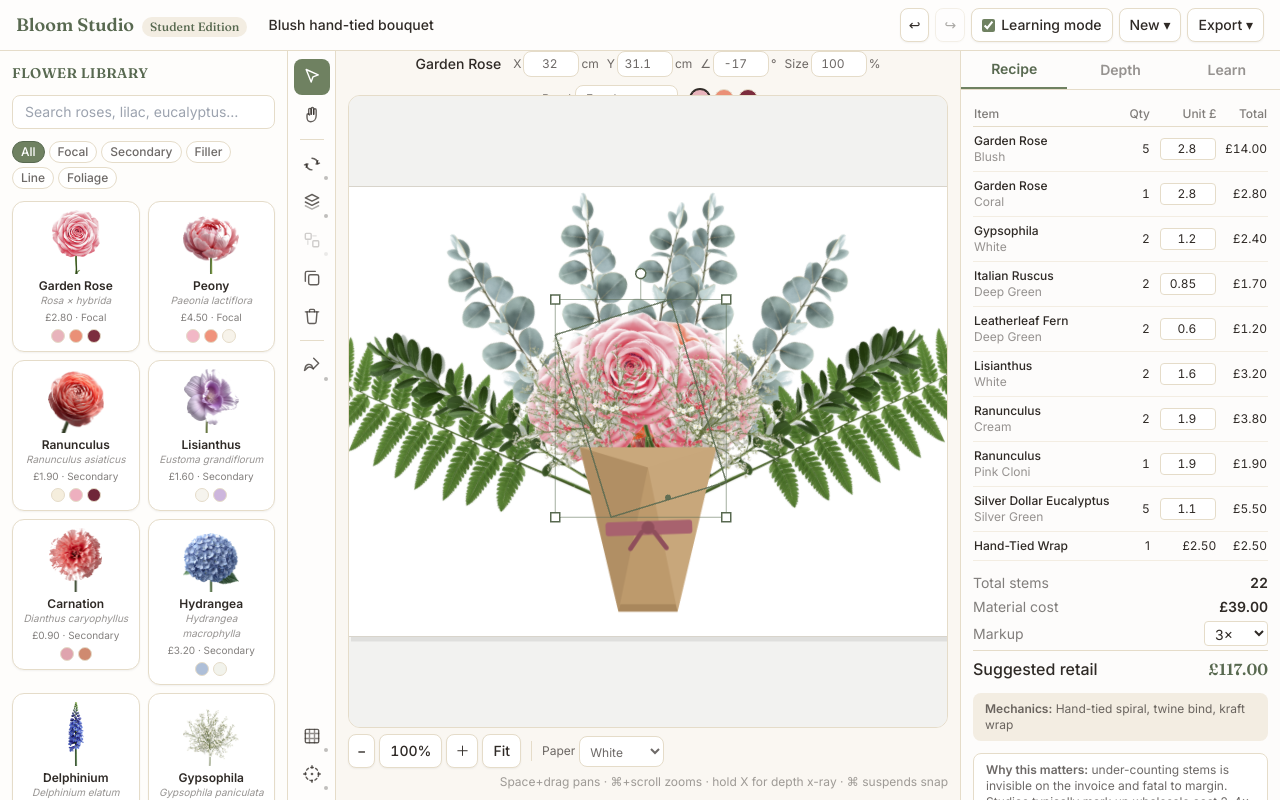
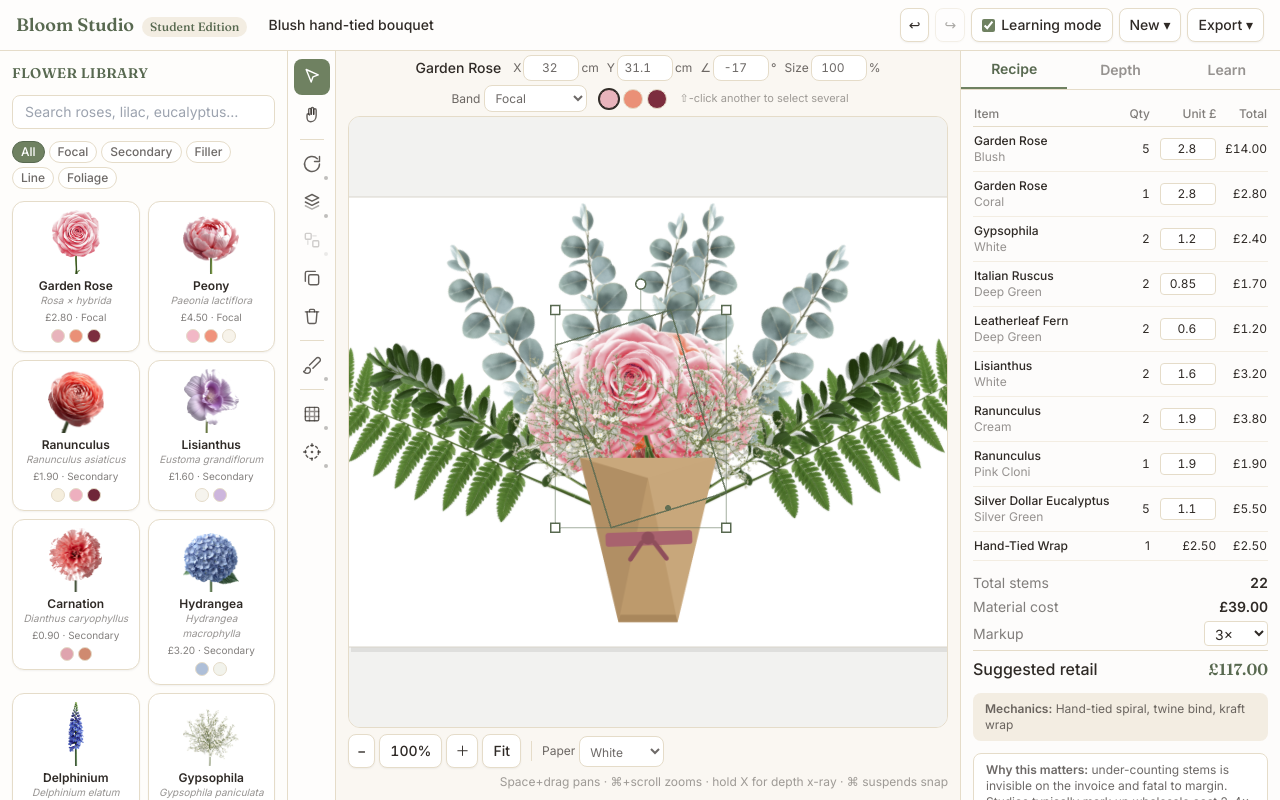
Before and after one commit to Amelss/bloom-studio, a React (Vite) app: page / in a window 1280 px wide. Both pictures are taken after a click on the button 57 px from the left and 336 px from the top of the page. Built offline with nearby package versions, Linux system fonts and the light colour scheme; the HTML template or start-up script is replaced by a standard one.

Commit message:
updating tools

```diff
--- a/src/components/SelectionToolbar.tsx
+++ b/src/components/SelectionToolbar.tsx
@@ -42,7 +42,7 @@ function SingleProps({ stem }: { stem: PlacedStem }) {
   if (!variety) return null
 
   return (
-    <div className="flex h-11 flex-wrap items-center justify-center gap-2">
+    <div className="flex min-h-[2.75rem] flex-wrap items-center justify-center gap-x-2 gap-y-1 py-1">
       <span className="mr-1 text-sm font-medium">{variety.commonName}</span>
 
       <NumField
@@ -92,6 +92,12 @@ function SingleProps({ stem }: { stem: PlacedStem }) {
           ))}
         </span>
       )}
+
+      {/* Teach multi-select at the moment it's useful — the hint bar is gone
+          once something is selected, so a first-timer never learns it. */}
+      <span className="ml-1 hidden text-[11px] text-bloom-ink/45 lg:inline">
+        ⇧-click another to select several
+      </span>
     </div>
   )
 }
--- a/src/components/Toolbar.tsx
+++ b/src/components/Toolbar.tsx
@@ -42,10 +42,8 @@ const IconHand = svg(
 )
 const IconTransform = svg(
   <>
-    <path d="M12 5a7 7 0 017 7" />
-    <path d="M19 8l-2 4 4-1" />
-    <path d="M12 19a7 7 0 01-7-7" />
-    <path d="M5 16l2-4-4 1" />
+    <path d="M21 12a9 9 0 1 1-2.64-6.36" />
+    <path d="M21 3v6h-6" />
   </>,
 )
 const IconArrange = svg(
@@ -77,9 +75,8 @@ const IconTrash = svg(
 )
 const IconBrush = svg(
   <>
-    <path d="M14 4l6 6-6.5 6.5" />
-    <path d="M14 10L8 4" opacity="0" />
-    <path d="M13.5 16.5C11 14 9 14 7 15c-1.6.8-2 3-4 3.5 1-2 .5-3.5 1.5-5 1.2-1.8 4-3.5 7-1z" />
+    <path d="m9.06 11.9 8.07-8.06a2.85 2.85 0 1 1 4.03 4.03l-8.06 8.08" />
+    <path d="M7.07 14.94c-1.66 0-3 1.35-3 3.02 0 1.33-2.5 1.52-2 2.02 1.08 1.1 2.49 2.02 4 2.02 2.2 0 4-1.8 4-4.04a3.01 3.01 0 0 0-3-3.02z" />
   </>,
 )
 const IconGrid = svg(
@@ -109,6 +106,7 @@ interface FlyItem {
 function Tool({
   icon: Icon,
   label,
+  hint,
   active,
   disabled,
   hasFlyout,
@@ -118,6 +116,8 @@ function Tool({
 }: {
   icon: (p: IconProps) => ReactNode
   label: string
+  /** Why the tool is unavailable — shown in the tooltip when disabled. */
+  hint?: string
   active?: boolean
   disabled?: boolean
   hasFlyout?: boolean
@@ -125,16 +125,16 @@ function Tool({
   onClick: () => void
   children?: ReactNode
 }) {
+  const tip = disabled && hint ? `${label} — ${hint}` : label
   return (
-    <div className="relative">
+    <div className="group relative">
       <button
         type="button"
-        aria-label={label}
+        aria-label={tip}
         aria-disabled={disabled}
         aria-pressed={active}
         aria-haspopup={hasFlyout || undefined}
         aria-expanded={hasFlyout ? isOpen : undefined}
-        title={disabled ? `${label} — select a flower first` : label}
         disabled={disabled}
         onClick={onClick}
         className={`relative flex h-9 w-9 items-center justify-center rounded-lg transition-colors ${
@@ -148,6 +148,16 @@ function Tool({
           <span className="absolute bottom-0.5 right-0.5 h-1 w-1 rounded-sm bg-current opacity-40" aria-hidden />
         )}
       </button>
+      {/* Hover tooltip — named to the right of the rail, hidden while the
+          fly-out is open so the two never overlap. */}
+      {!isOpen && (
+        <span
+          role="tooltip"
+          className="pointer-events-none absolute left-[calc(100%+8px)] top-1/2 z-[60] hidden -translate-y-1/2 whitespace-nowrap rounded-md bg-bloom-ink px-2 py-1 text-xs font-medium text-white shadow-lg group-hover:block"
+        >
+          {tip}
+        </span>
+      )}
       {isOpen && children}
     </div>
   )
@@ -275,6 +285,7 @@ export function Toolbar() {
       <Tool
         icon={IconTransform}
         label="Transform"
+        hint="select a flower first"
         hasFlyout
         disabled={!hasSelection}
         isOpen={open === 'transform'}
@@ -293,6 +304,7 @@ export function Toolbar() {
       <Tool
         icon={IconArrange}
         label="Arrange"
+        hint="select a flower first"
         hasFlyout
         disabled={!hasSelection}
         isOpen={open === 'arrange'}
@@ -310,6 +322,7 @@ export function Toolbar() {
       <Tool
         icon={IconGroup}
         label="Cluster"
+        hint="select two or more flowers"
         hasFlyout
         disabled={!canGroup && !anyClustered}
         isOpen={open === 'group'}
@@ -321,19 +334,19 @@ export function Toolbar() {
         </Flyout>
       </Tool>
 
-      <Tool icon={IconDuplicate} label="Duplicate (⌘D)" disabled={!hasSelection} onClick={run(duplicateSelected)} />
-      <Tool icon={IconTrash} label="Delete (⌫)" disabled={!hasSelection} onClick={run(removeSelected)} />
+      <Tool icon={IconDuplicate} label="Duplicate (⌘D)" hint="select a flower first" disabled={!hasSelection} onClick={run(duplicateSelected)} />
+      <Tool icon={IconTrash} label="Delete (⌫)" hint="select a flower first" disabled={!hasSelection} onClick={run(removeSelected)} />
 
       <Divider />
 
       {/* Filler brush */}
       <Tool
         icon={IconBrush}
-        label="Filler brush"
+        label={brush ? 'Filler brush — click to stop painting' : 'Filler brush'}
         hasFlyout
         active={!!brush}
         isOpen={open === 'brush'}
-        onClick={() => toggle('brush')}
+        onClick={() => (brush ? setBrush(null) : toggle('brush'))}
       >
         <Flyout title="Filler brush — paint a stroke">
           <div className="max-h-64 overflow-y-auto">
@@ -352,7 +365,7 @@ export function Toolbar() {
         </Flyout>
       </Tool>
 
-      <div className="flex-1" />
+      <Divider />
 
       {/* View controls */}
       <Tool
@@ -386,7 +399,8 @@ export function Toolbar() {
 
       <Tool
         icon={IconGuides}
-        label={learningMode ? 'Learning overlays' : 'Learning overlays — enable Learning mode'}
+        label="Learning overlays"
+        hint="turn on Learning mode"
         hasFlyout
         disabled={!learningMode}
         active={learningMode && (showFormGuide || balanceVisible || tiltEnabled)}
--- a/src/domain/store.ts
+++ b/src/domain/store.ts
@@ -368,7 +368,9 @@ const initializer: StateCreator<StudioState> = (set, get) => {
         y: Math.round(y),
         rotation,
         scale: 1,
-        flipX: rotation > 8 && Math.random() > 0.4,
+        // Flowers face their natural direction; flipping is a deliberate act
+        // (the Flip control), never random — so placement stays predictable.
+        flipX: false,
         band,
         order: nextOrderInBand(doc, band),
       }
--- a/src/render/brush.ts
+++ b/src/render/brush.ts
@@ -80,7 +80,8 @@ export class BrushSampler {
       y: Math.round(py * 10) / 10,
       rotation: Math.round(lean + j(this.params.rotationJitterDeg)),
       scale: Math.min(1.15, Math.max(0.85, +(0.95 + j(0.12)).toFixed(2))),
-      flipX: this.rng() > 0.5,
+      // Painted stems keep their natural facing — no random mirroring.
+      flipX: false,
     }
   }
 }
--- a/src/render/interactions.ts
+++ b/src/render/interactions.ts
@@ -350,8 +350,15 @@ export function attachInteractions(
         }
       }
 
-      // 2. Smart alignment against neighbours and the artboard axes.
+      // 2. Snapping. When the user has turned on grid snap it wins outright —
+      //    both axes lock to the grid so the toggle reliably does what it says,
+      //    even in a dense arrangement where a neighbour is always nearby.
+      //    Otherwise, smart alignment against neighbours and the artboard axes.
       if (!formSnapped) {
+        if (state.gridSnap) {
+          nx = snapToGrid(nx, state.gridStepMm)
+          ny = snapToGrid(ny, state.gridStepMm)
+        } else {
           const dragging = new Set(g.start.keys())
           const targetsX: number[] = [artboard.x + artboard.width / 2]
           const targetsY: number[] = [artboard.y + artboard.height / 2]
@@ -364,11 +371,6 @@ export function attachInteractions(
           nx = snap.x
           ny = snap.y
           guides = snap.guides
-
-        // 3. Grid snap on axes the smart guides didn't claim.
-        if (state.gridSnap) {
-          if (!guides.some((g) => g.axis === 'v')) nx = snapToGrid(nx, state.gridStepMm)
-          if (!guides.some((g) => g.axis === 'h')) ny = snapToGrid(ny, state.gridStepMm)
         }
       }
     } else if (!suspendSnap && state.gridSnap) {
--- a/src/render/scene.ts
+++ b/src/render/scene.ts
@@ -17,7 +17,6 @@ import { FLOWER_INDEX, VESSEL_INDEX } from '../data/catalog'
 import type { FlowerVariety } from '../domain/types'
 import { computeBalancePoint } from '../education/insights'
 import { Camera } from './camera'
-import { gridSteps } from './grid'
 import { FORM_FOCAL_ZONE, formSilhouette } from './formGuide'
 import type { GuideLine } from './smartGuides'
 import {
@@ -91,6 +90,7 @@ export class SceneManager {
   private readonly balanceG = new Graphics()
   private readonly guidesG = new Graphics()
   private readonly marqueeG = new Graphics()
+  private readonly clusterG = new Graphics()
   private readonly selectionG = new Graphics()
 
   private readonly sprites = new Map<string, Sprite>()
@@ -142,6 +142,7 @@ export class SceneManager {
       this.overlayG,
       this.balanceG,
       this.guidesG,
+      this.clusterG,
       this.selectionG,
       this.marqueeG,
     )
@@ -378,12 +379,14 @@ export class SceneManager {
       balance: this.balanceG.visible,
       selection: this.selectionG.visible,
       guides: this.guidesG.visible,
+      cluster: this.clusterG.visible,
     }
     this.gridG.visible = false
     this.overlayG.visible = false
     this.balanceG.visible = false
     this.selectionG.visible = false
     this.guidesG.visible = false
+    this.clusterG.visible = false
     this.world.scale.set(resolution)
     this.world.position.set(-artboard.x * resolution, -artboard.y * resolution)
     this.app.renderer.render({ container: this.world, target: renderTexture })
@@ -395,6 +398,7 @@ export class SceneManager {
     this.balanceG.visible = prev.balance
     this.selectionG.visible = prev.selection
     this.guidesG.visible = prev.guides
+    this.clusterG.visible = prev.cluster
     renderTexture.destroy(true)
     this.requestRender()
     return canvas.toDataURL?.('image/png') ?? null
@@ -560,8 +564,62 @@ export class SceneManager {
     this.drawFormGuide()
     this.drawBalance()
     this.drawGuides()
+    this.drawClusters()
     this.drawMarquee()
     this.drawSelection()
+  }
+
+  /**
+   * A faint, always-on capsule around every cluster so that grouping leaves a
+   * lasting mark — you can see which stems are bound long after you deselect.
+   * The currently-selected cluster is skipped here (drawSelection draws its
+   * stronger capsule) to avoid a doubled outline.
+   */
+  private drawClusters() {
+    const g = this.clusterG
+    g.clear()
+    if (!this.doc) return
+    const px = 1 / this.camera.scale
+
+    const groups = new Map<string, PlacedStem[]>()
+    for (const stem of this.doc.stems) {
+      if (!stem.clusterId || !this.stemInteractive(stem)) continue
+      const arr = groups.get(stem.clusterId) ?? []
+      arr.push(stem)
+      groups.set(stem.clusterId, arr)
+    }
+    if (!groups.size) return
+
+    const selected = new Set(this.selectedIds)
+    for (const stems of groups.values()) {
+      if (stems.length < 2) continue
+      // The active selection's own cluster is drawn (more boldly) by drawSelection.
+      const isActive =
+        this.selectedIds.length === stems.length && stems.every((s) => selected.has(s.id))
+      if (isActive) continue
+
+      let minX = Infinity
+      let minY = Infinity
+      let maxX = -Infinity
+      let maxY = -Infinity
+      for (const stem of stems) {
+        const variety = FLOWER_INDEX[stem.varietyId]
+        if (!variety) continue
+        for (const c of this.contentCorners(stem, variety)) {
+          if (c.x < minX) minX = c.x
+          if (c.y < minY) minY = c.y
+          if (c.x > maxX) maxX = c.x
+          if (c.y > maxY) maxY = c.y
+        }
+      }
+      if (!Number.isFinite(minX)) continue
+      const m = 8 * px
+      g.roundRect(minX - m, minY - m, maxX - minX + 2 * m, maxY - minY + 2 * m, 12 * px).stroke({
+        color: SELECTION_COLOR,
+        alpha: 0.45,
+        width: 1.4 * px,
+      })
+    }
   }
 
   private drawGrid() {
@@ -569,18 +627,24 @@ export class SceneManager {
     g.clear()
     const artboard = this.artboard
     if (!artboard || !this.prefs.gridVisible) return
-    const { minor, major } = gridSteps(this.camera.scale)
+    // The drawn grid uses the chosen step, so the size dropdown is visible AND
+    // matches where snapping lands (interactions snap to the same gridStepMm).
+    const minor = this.prefs.gridStepMm
+    const major = minor * 5
     const px = 1 / this.camera.scale
     const onDark = artboard.paper === 'charcoal'
     const color = onDark ? 0xd8d4cb : 0x8a9a7b
+    // Below a few pixels apart the minor lines are an unreadable wash — draw
+    // only the majors at that zoom (snapping is unaffected).
+    const step = minor * this.camera.scale >= 5 ? minor : major
 
-    for (let x = artboard.x; x <= artboard.x + artboard.width + 0.01; x += minor) {
+    for (let x = artboard.x; x <= artboard.x + artboard.width + 0.01; x += step) {
       const isMajor = Math.round(x - artboard.x) % major === 0
       g.moveTo(x, artboard.y)
       g.lineTo(x, artboard.y + artboard.height)
       g.stroke({ color, alpha: isMajor ? 0.28 : 0.13, width: px })
     }
-    for (let y = artboard.y; y <= artboard.y + artboard.height + 0.01; y += minor) {
+    for (let y = artboard.y; y <= artboard.y + artboard.height + 0.01; y += step) {
       const isMajor = Math.round(y - artboard.y) % major === 0
       g.moveTo(artboard.x, y)
       g.lineTo(artboard.x + artboard.width, y)
@@ -694,6 +758,22 @@ export class SceneManager {
 
     const bounds = this.selectionBounds()
     if (!bounds) return
+
+    // A selection that is exactly one whole cluster gets a rounded "capsule"
+    // hull, so clustering is visibly doing something — these stems are bound
+    // and move, rotate and select as a single unit.
+    const selStems = this.selectedIds
+      .map((id) => this.doc!.stems.find((s) => s.id === id))
+      .filter((s): s is PlacedStem => !!s)
+    const clusterId = selStems[0]?.clusterId
+    const isCluster =
+      selStems.length > 1 && clusterId != null && selStems.every((s) => s.clusterId === clusterId)
+    if (isCluster) {
+      const m = 9 * px
+      g.roundRect(bounds.x - m, bounds.y - m, bounds.width + 2 * m, bounds.height + 2 * m, 12 * px)
+        .stroke({ color: SELECTION_COLOR, alpha: 0.7, width: 1.5 * px })
+    }
+
     g.rect(bounds.x, bounds.y, bounds.width, bounds.height).stroke({
       color: SELECTION_COLOR,
       alpha: 0.55,
```
Lines whose indentation alone changed are shown as unchanged.
